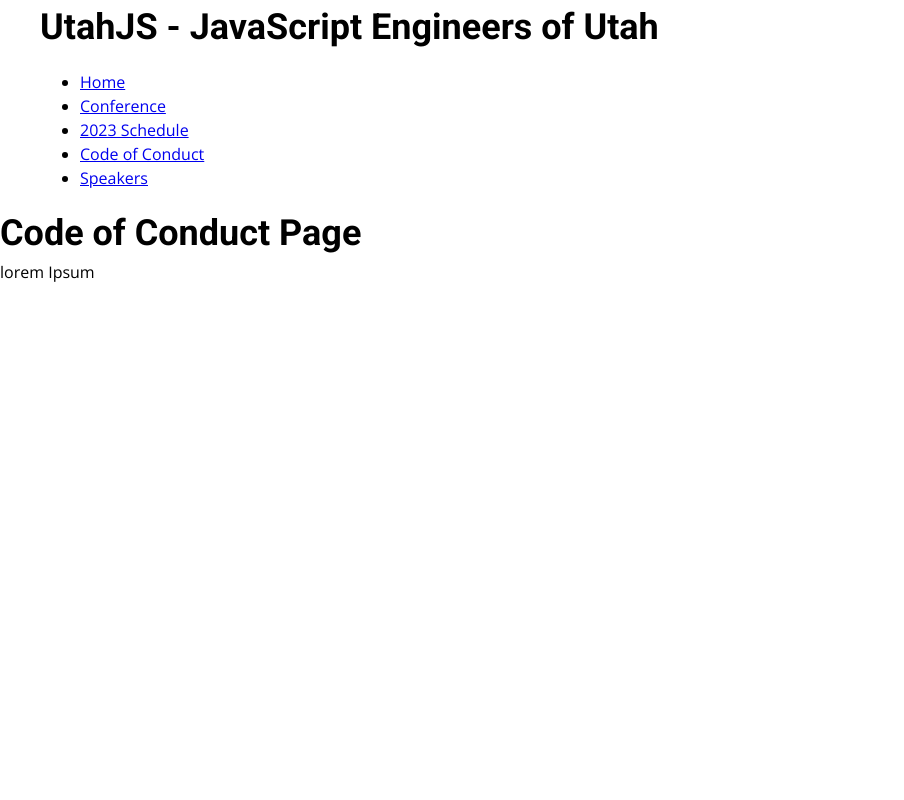
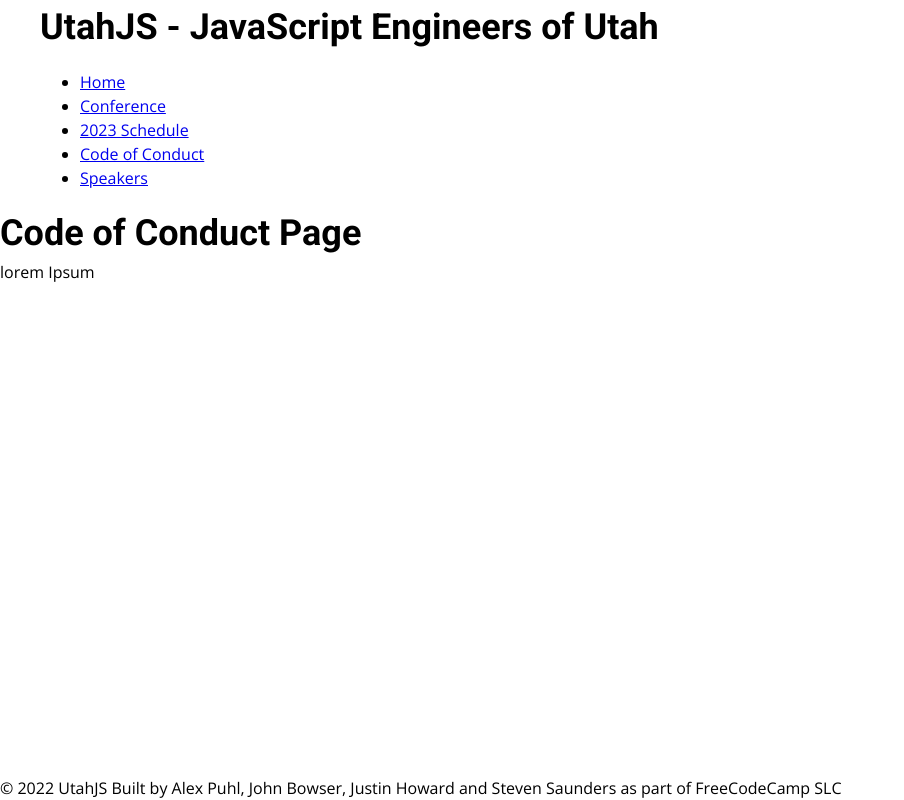
Before and after one commit to FreeCodeCamp-SLC/utahjs-website, a Next.js app in the folder next/: page /conduct in a window 1280 px wide. Shown: the whole page, without its empty margins (0-904 px from the left). Built offline with nearby package versions, Linux system fonts and the light colour scheme.

Commit message:
Added a footer, also added some default layout css

```diff
--- a/next/src/app/conduct/page.tsx
+++ b/next/src/app/conduct/page.tsx
@@ -1,8 +1,8 @@
 export default function conduct() {
 	return (
-		<main>
+		<>
 			<h1>Code of Conduct Page</h1>
 			<p>lorem Ipsum</p>
-		</main>
+		</>
 	);
 }
--- a/next/src/app/conference/page.tsx
+++ b/next/src/app/conference/page.tsx
@@ -1,8 +1,8 @@
 export default function conference() {
 	return (
-		<main>
+		<>
 			<h1>Conference Page</h1>
 			<p>lorem Ipsum</p>
-		</main>
+		</>
 	);
 }
--- a/next/src/app/layout.tsx
+++ b/next/src/app/layout.tsx
@@ -36,7 +36,10 @@
 						</nav>
 					</div>
 				</header>
-				{children}
+				<main>{children}</main>
+				<footer>
+					© 2022 UtahJS Built by Alex Puhl, John Bowser, Justin Howard and Steven Saunders as part of FreeCodeCamp SLC
+				</footer>
 			</body>
 		</html>
 	);
--- a/next/src/app/page.tsx
+++ b/next/src/app/page.tsx
@@ -2,9 +2,9 @@
 
 export default function Home() {
 	return (
-		<main>
+		<>
 			<h1>Home Page</h1>
 			<p>lorem Ipsum</p>
-		</main>
+		</>
 	);
 }
--- a/next/src/app/schedule/page.tsx
+++ b/next/src/app/schedule/page.tsx
@@ -1,8 +1,8 @@
 export default function schedule() {
 	return (
-		<main>
+		<>
 			<h1>Schedule Page</h1>
 			<p>lorem Ipsum</p>
-		</main>
+		</>
 	);
 }
--- a/next/src/app/speakers/page.tsx
+++ b/next/src/app/speakers/page.tsx
@@ -1,8 +1,8 @@
 export default function speakers() {
 	return (
-		<main>
+		<>
 			<h1>Speakers Page</h1>
 			<p>lorem Ipsum</p>
-		</main>
+		</>
 	);
 }
--- a/next/src/styles/globals.scss
+++ b/next/src/styles/globals.scss
@@ -55,6 +55,14 @@
 	font-size: 1.6rem;
 }
 
+body {
+	display: flex;
+	flex-direction: column;
+}
+main {
+	flex: 1;
+}
+
 .container {
 	max-width: 1200px;
 	margin: 0 auto;
```
